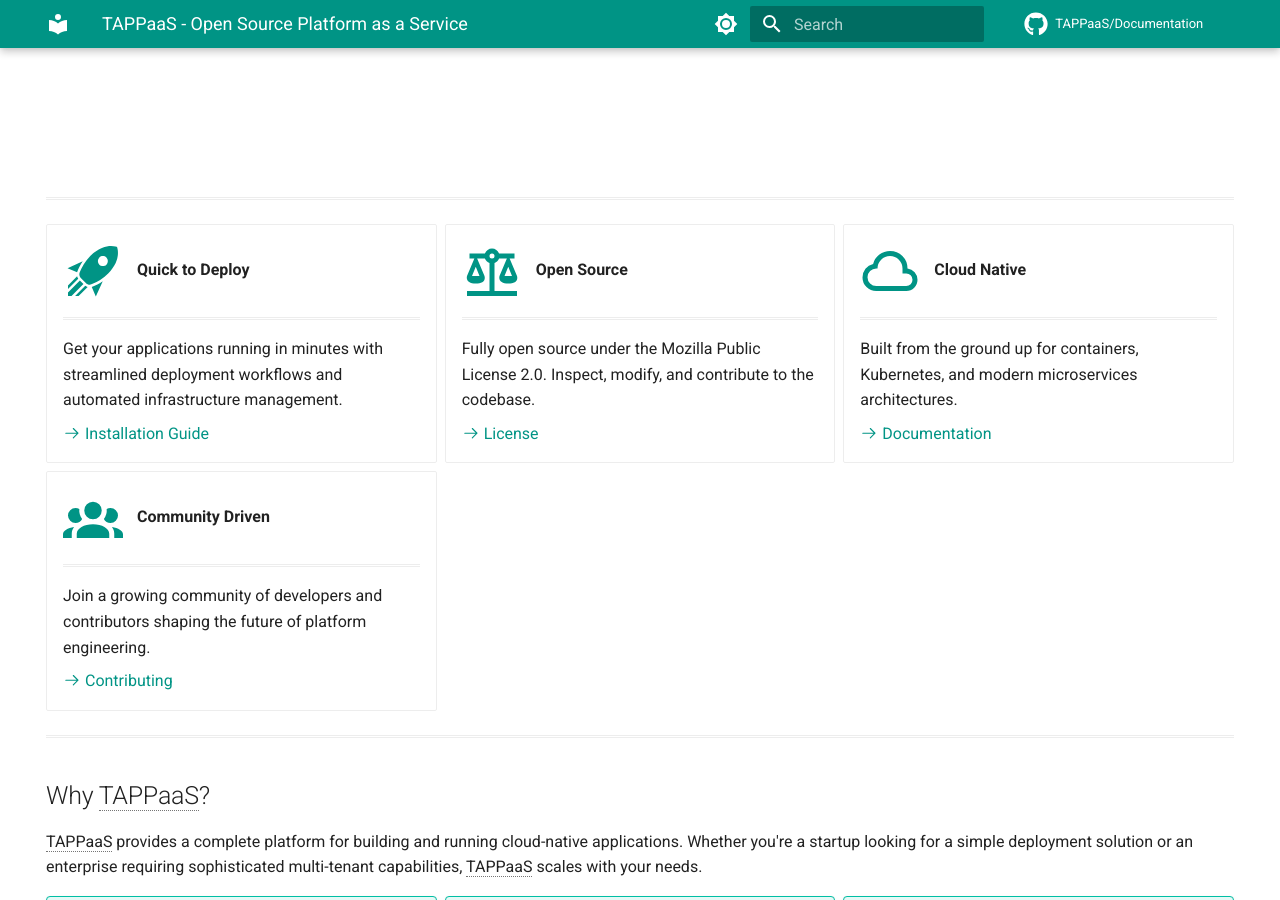
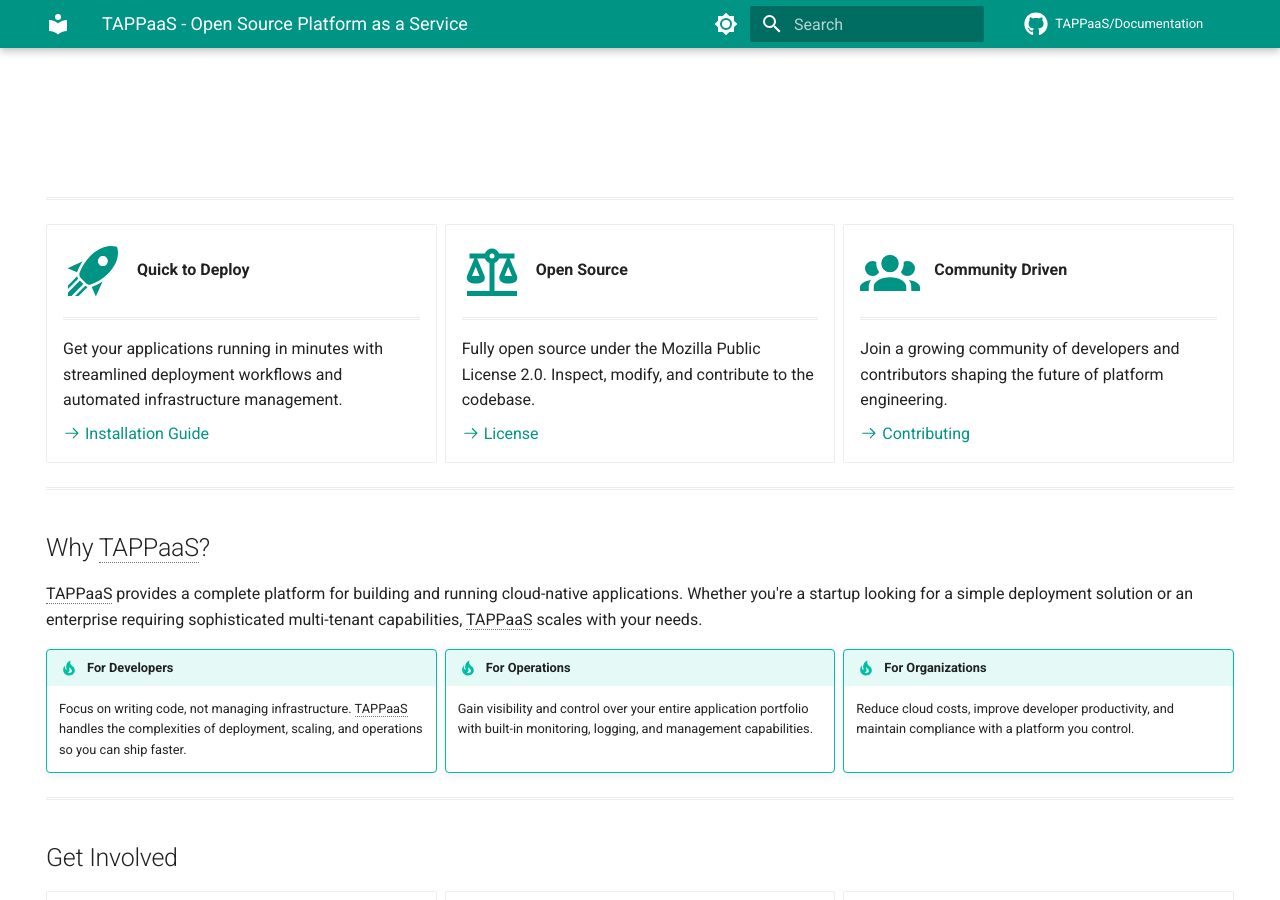
Before and after one commit to TAPPaaS/Documentation, an MkDocs documentation site: the page built from docs/index.md, in a window 1280 px wide and 900 px high, scrolled down 776 px. Built offline with MkDocs 1.6.1 and Material for MkDocs 9.7.7, drawn with Linux system fonts in a browser that asks for light colours; comment, search, counter and statistics services are not loaded.

Commit message:
Remove Kubernetes references from Support and home page
- Remove Kubernetes version bullet from Support bug report checklist
- Remove Cloud Native card from home page grid

🤖 Generated with [Claude Code](https://claude.com/claude-code)

Co-Authored-By: Claude Opus 4.5 <noreply@anthropic.com>

```diff
--- a/docs/index.md
+++ b/docs/index.md
@@ -58,14 +58,6 @@ Deploy and run your applications in a self-hosted cloud, with all the enterprise
     Fully open source under the Mozilla Public License 2.0. Inspect, modify, and contribute to the codebase.
 
     [:octicons-arrow-right-24: License](about/license.md)
-
--   :material-cloud-outline:{ .lg .middle } **Cloud Native**
-
-    ---
-
-    Built from the ground up for containers, Kubernetes, and modern microservices architectures.
-
-    [:octicons-arrow-right-24: Documentation](docs/index.md)
 
 -   :material-account-group:{ .lg .middle } **Community Driven**
 
```
Also changed, not shown: docs/community/support.md (+0 -1 lines).
